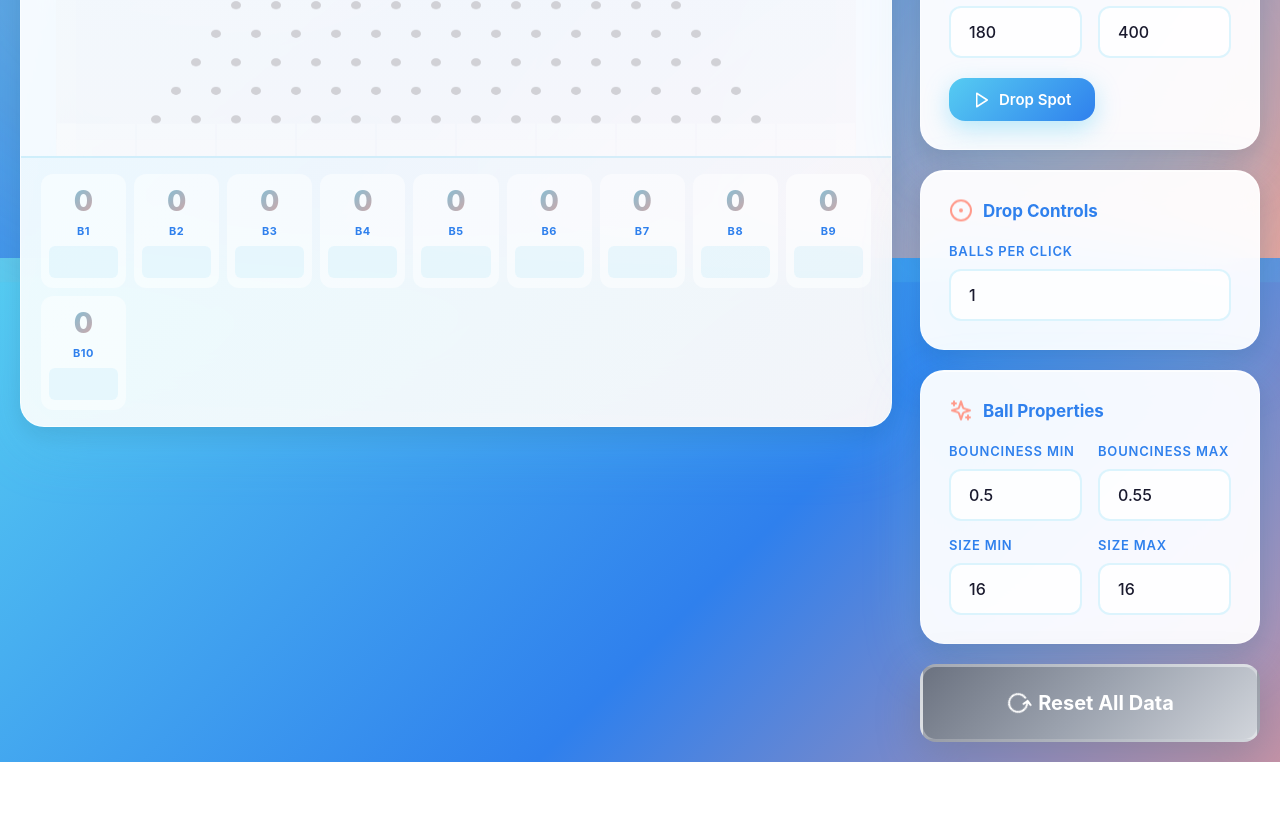
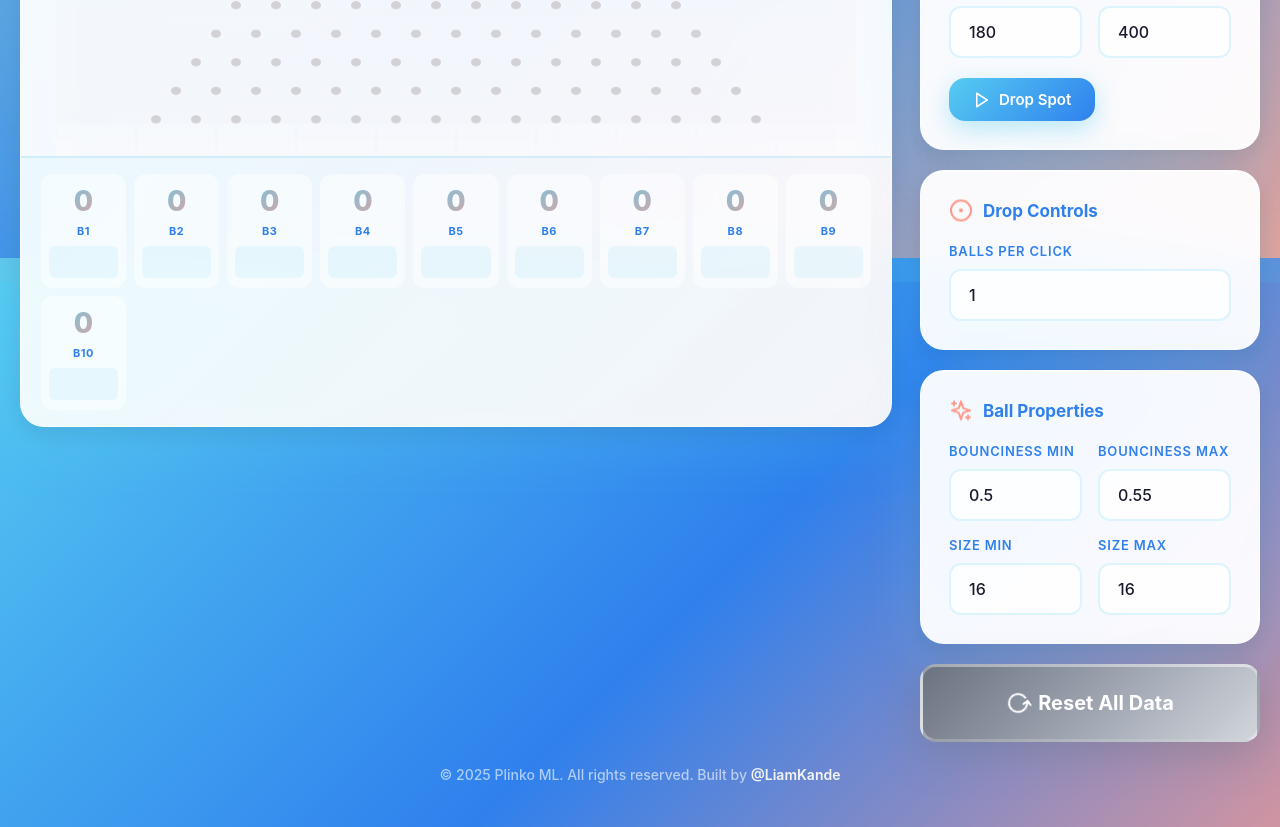
Before and after one commit to liamkande/plinko-MachineLearning, a React (Vite) app: page / in a window 1280 px wide. Shown: the part 542-1369 px from the top of the page. Before the commit the page ends 1304 px from the top, so only its background shows below. Built offline with nearby package versions, Linux system fonts and the light colour scheme.

Commit message:
adds footer

```diff
--- a/src/App.css
+++ b/src/App.css
@@ -781,3 +781,57 @@
         padding-bottom: 60%; /* Adjust aspect ratio for landscape */
     }
 }
+.footer {
+    margin-top: auto;
+    padding: 1.5rem 2rem;
+}
+
+.footer-content {
+    display: flex;
+    justify-content: center;
+    align-items: center;
+    gap: 0.75rem;
+    flex-wrap: wrap;
+    font-size: 0.875rem;
+    color: rgba(255, 255, 255, 0.6);
+}
+
+.footer-copyright {
+    font-weight: 500;
+}
+
+.footer-separator {
+    color: rgba(255, 255, 255, 0.3);
+}
+
+.footer-built-by {
+    font-weight: 500;
+}
+
+.footer-built-by a {
+    color: rgb(244, 244, 245);
+    text-decoration: none;
+    font-weight: 600;
+    border-radius: 4px;
+    transition: all 0.2s ease;
+}
+
+.footer-built-by a:hover {
+    color: rgb(244, 244, 245);
+    transform: translateY(-1px);
+}
+
+.footer-built-by a:active {
+    transform: translateY(0);
+}
+
+@media (max-width: 768px) {
+    .footer {
+        padding: 1.25rem 1rem;
+    }
+
+    .footer-content {
+        font-size: 0.8125rem;
+        gap: 0.5rem;
+    }
+}
--- a/src/App.tsx
+++ b/src/App.tsx
@@ -327,6 +327,24 @@ const App: React.FC = () => {
           </Button>
         </aside>
       </div>
+      <footer className="footer">
+        <div className="footer-content">
+          <span className="footer-copyright">
+            © {new Date().getFullYear()} Plinko ML. All rights reserved.
+            <span className="footer-built-by">
+              {' '}
+              Built by{' '}
+              <a
+                href="https://github.com/liamkande/plinko-MachineLearning"
+                target="_blank"
+                rel="noreferrer"
+              >
+                @LiamKande
+              </a>
+            </span>
+          </span>
+        </div>
+      </footer>
     </div>
   )
 }
```
